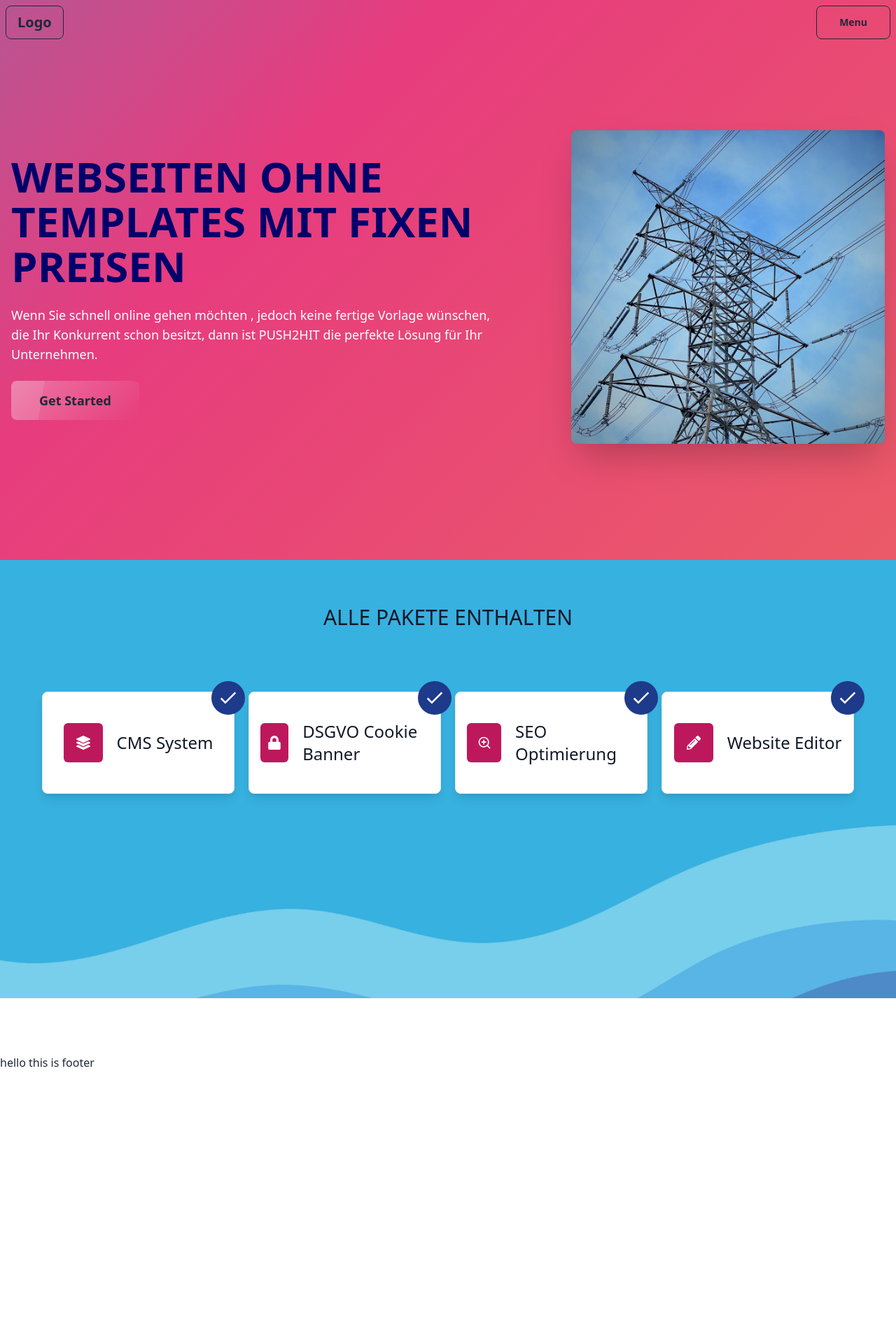
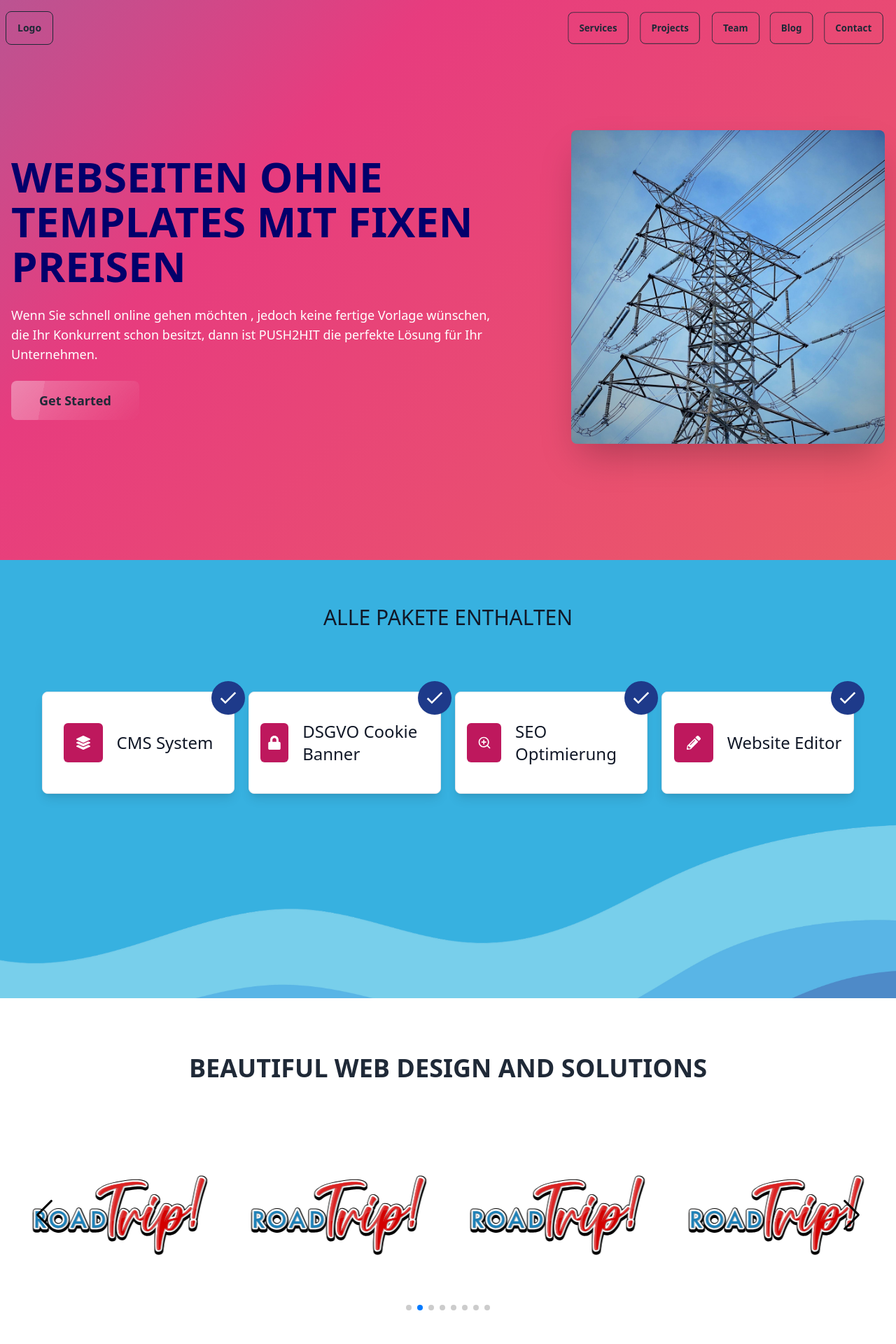
Before and after one commit to ImtiazAkib/food-shop, a React (Vite) app: page / in a window 1280 px wide. Shown: the top 1920 px of the page at 70% size. Before the commit the page ends 1530 px from the top, so only its background shows below. Built offline with nearby package versions, Linux system fonts and the light colour scheme.

Commit message:
solution and navbar completed

```diff
--- a/package.json
+++ b/package.json
@@ -16,7 +16,8 @@
     "react-dom": "^18.2.0",
     "react-icons": "^5.2.1",
     "react-router-dom": "^6.23.1",
-    "sort-by": "^1.2.0"
+    "sort-by": "^1.2.0",
+    "swiper": "^11.1.3"
   },
   "devDependencies": {
     "@types/react": "^18.2.66",
--- a/src/pages/Home/Home/Home.jsx
+++ b/src/pages/Home/Home/Home.jsx
@@ -1,5 +1,6 @@
 import hero from "../../../assets/26515840.jpg";
 import Package from "../Package/Package";
+import Solutions from "../Solutions/Solutions";
 
 const Home = () => {
   return (
@@ -28,6 +29,8 @@ const Home = () => {
       </div>
       {/*----------------------- business packages ---------------------------------*/}
       <Package />
+      {/*----------------------- business solutions ---------------------------------*/}
+      <Solutions />
     </>
   );
 };
--- /dev/null
+++ b/src/pages/Home/Solutions/Solutions.css
@@ -0,0 +1,32 @@
+.swiper {
+  width: 100%;
+  height: 100%;
+}
+
+.swiper-slide {
+  text-align: center;
+  font-size: 18px;
+  background: #fff;
+  /* Center slide text vertically */
+  display: flex;
+  justify-content: center;
+  align-items: center;
+}
+
+.swiper-slide img {
+  display: block;
+  width: 100%;
+  height: 100%;
+  text-align: center;
+}
+
+.swiper-button-prev,
+.swiper-button-next {
+  color: black;
+}
+
+.swiper-button-prev:hover,
+.swiper-button-next:hover {
+  color: coral;
+  transition: color 0.3s linear;
+}
--- /dev/null
+++ b/src/pages/Home/Solutions/Solutions.jsx
@@ -0,0 +1,89 @@
+import demo from "../../../assets/demo.svg";
+// Import Swiper React components
+import { Swiper, SwiperSlide } from "swiper/react";
+
+// Import Swiper styles
+import "swiper/css";
+import "swiper/css/pagination";
+import "swiper/css/navigation";
+
+import "./Solutions.css";
+
+// import required modules
+import { Autoplay, Pagination, Navigation } from "swiper/modules";
+
+const data = [
+  {
+    logo: demo,
+  },
+  {
+    logo: demo,
+  },
+  {
+    logo: demo,
+  },
+  {
+    logo: demo,
+  },
+  {
+    logo: demo,
+  },
+  {
+    logo: demo,
+  },
+  {
+    logo: demo,
+  },
+  {
+    logo: demo,
+  },
+];
+
+const Solutions = () => {
+  return (
+    <div className="pb-16">
+      <h1 className="text-center text-2xl lg:text-4xl font-bold mb-0 lg:mb-10">
+        BEAUTIFUL WEB DESIGN AND SOLUTIONS
+      </h1>
+      <div className="h-[300px] mx-10">
+        <Swiper
+          autoplay={{
+            delay: 4500,
+            disableOnInteraction: false,
+          }}
+          loop={true}
+          navigation={true}
+          slidesPerView={1}
+          spaceBetween={10}
+          pagination={{
+            clickable: true,
+          }}
+          breakpoints={{
+            640: {
+              slidesPerView: 2,
+              spaceBetween: 20,
+            },
+            768: {
+              slidesPerView: 3,
+              spaceBetween: 40,
+            },
+            1024: {
+              slidesPerView: 4,
+              spaceBetween: 50,
+            },
+          }}
+          modules={[Pagination, Navigation, Autoplay]}
+          className="mySwiper"
+        >
+          {data.map((singleData, index) => (
+            <SwiperSlide key={index}>
+              <img src={singleData.logo} alt="logo" />
+            </SwiperSlide>
+          ))}
+        </Swiper>
+      </div>
+    </div>
+  );
+};
+
+export default Solutions;
--- a/src/pages/Shared/Navbar/Navbar.jsx
+++ b/src/pages/Shared/Navbar/Navbar.jsx
@@ -5,10 +5,27 @@ const Navbar = () => {
     <>
       <div className="navbar fixed z-[100]">
         <div className="flex-1">
-          <a className="btn btn-outline text-xl">Logo</a>
+          <a className="btn btn-outline">Logo</a>
         </div>
         <div className="flex-none">
-          <div className="drawer drawer-end">
+          <ul className="menu menu-horizontal hidden lg:flex gap-3">
+            <li>
+              <Link className="btn btn-outline">Services</Link>
+            </li>
+            <li>
+              <Link className="btn btn-outline">Projects</Link>
+            </li>
+            <li>
+              <Link className="btn btn-outline">Team</Link>
+            </li>
+            <li>
+              <Link className="btn btn-outline">Blog</Link>
+            </li>
+            <li>
+              <Link className="btn btn-outline">Contact</Link>
+            </li>
+          </ul>
+          <div className="drawer drawer-end lg:hidden">
             <input id="my-drawer-4" type="checkbox" className="drawer-toggle" />
             <div className="drawer-content">
               {/* Page content here */}
```
Also changed, not shown: src/assets/demo.svg (added), 1 other file (tests, documents, lock files or other folders).
